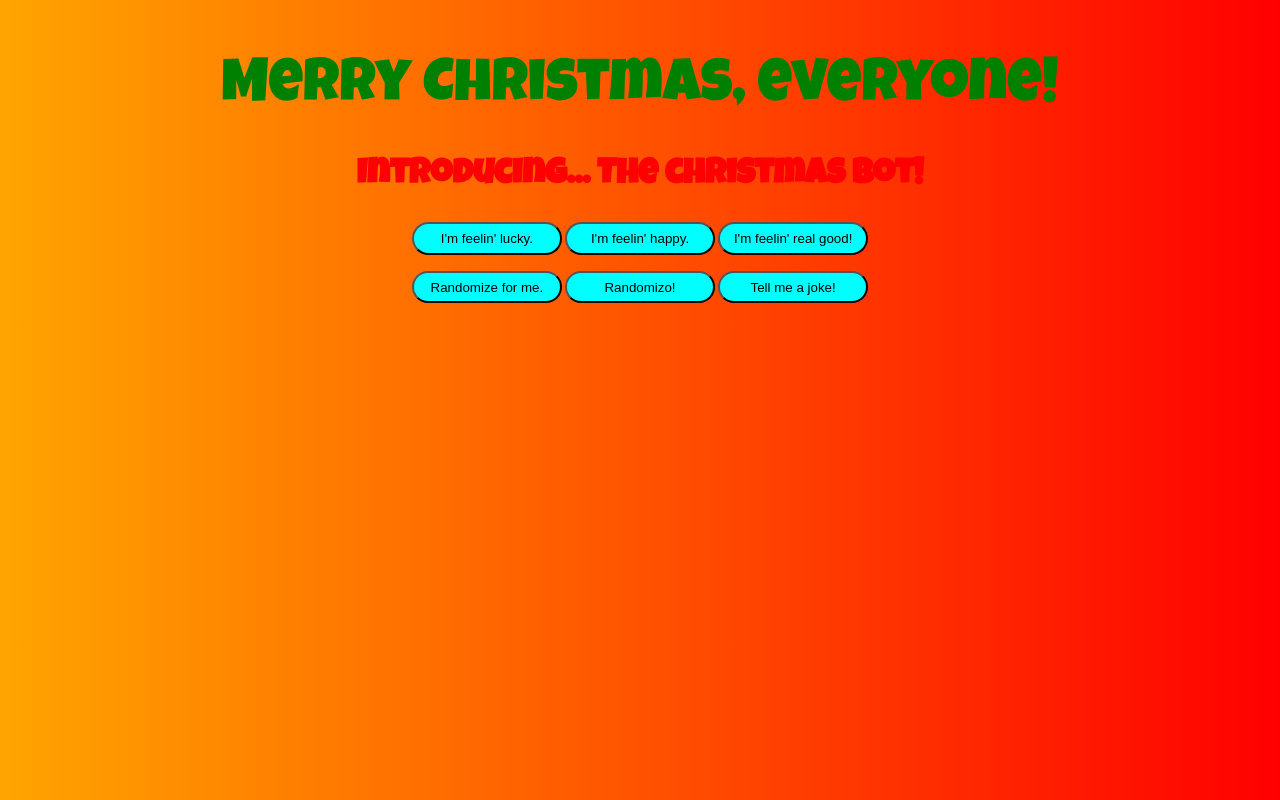
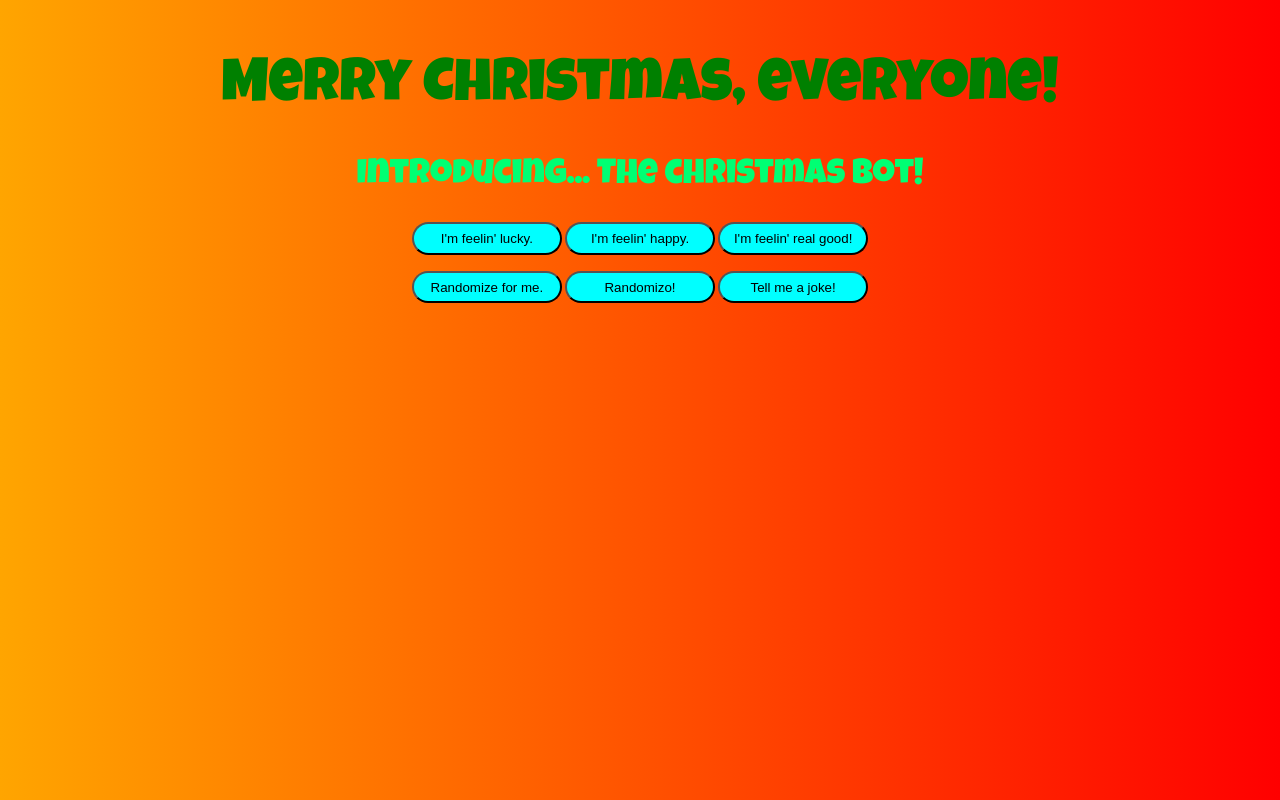
Before and after one commit to kris1412/xmas, a plain HTML site: page index.html in a window 1280 px wide. Drawn offline with Linux system fonts and the light colour scheme; a web font is replaced by a local one.

Commit message:
Add files via upload
cv.7

```diff
--- a/style.css
+++ b/style.css
@@ -11,8 +11,9 @@ h1{
     color:green;
 }
 h2{
+    font-weight:lighter;
     font-size:35px;
-    color:red;
+    color:rgb(0, 255, 115);
 }
 
 .material-symbols-outlined {
```
